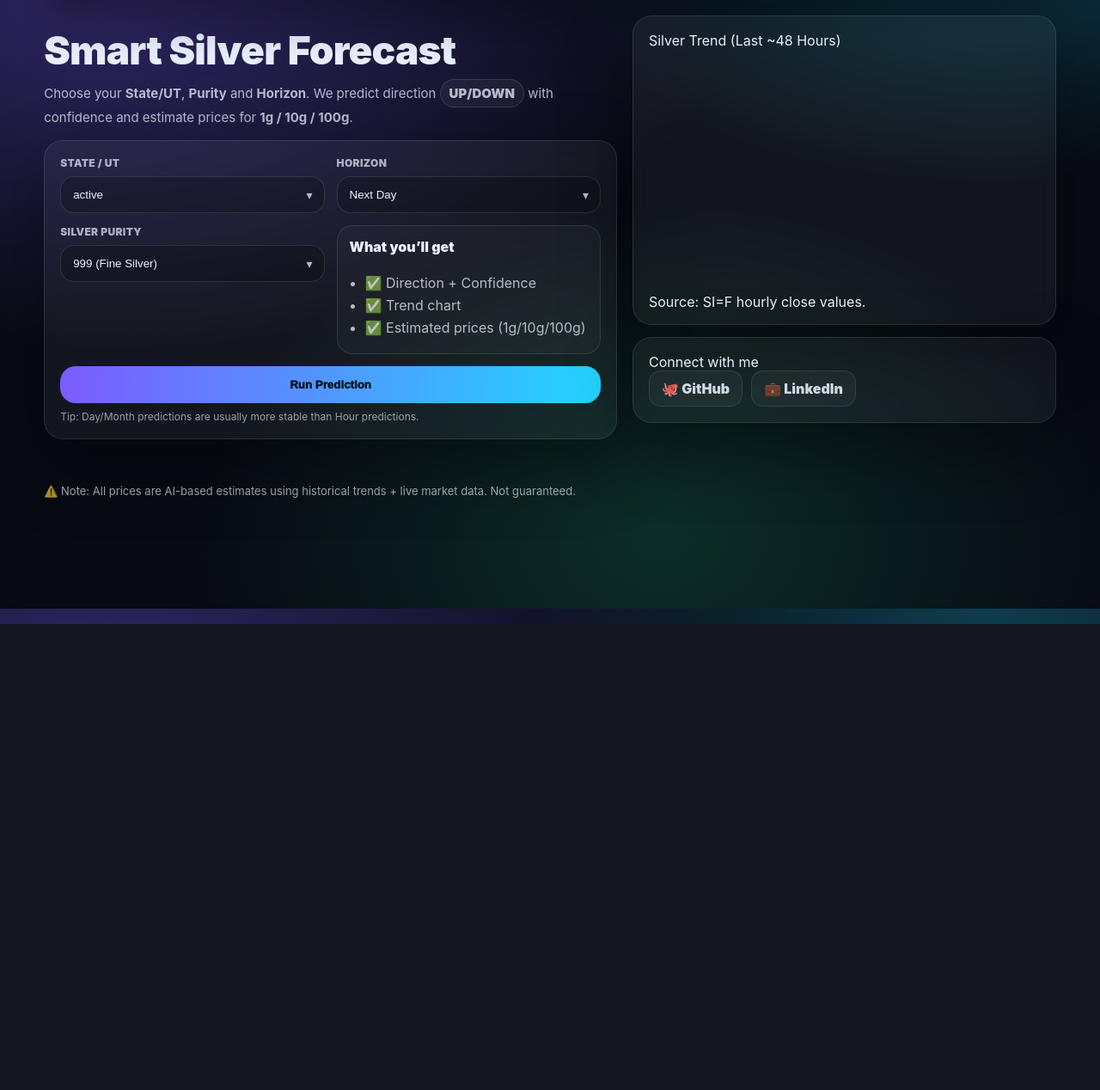
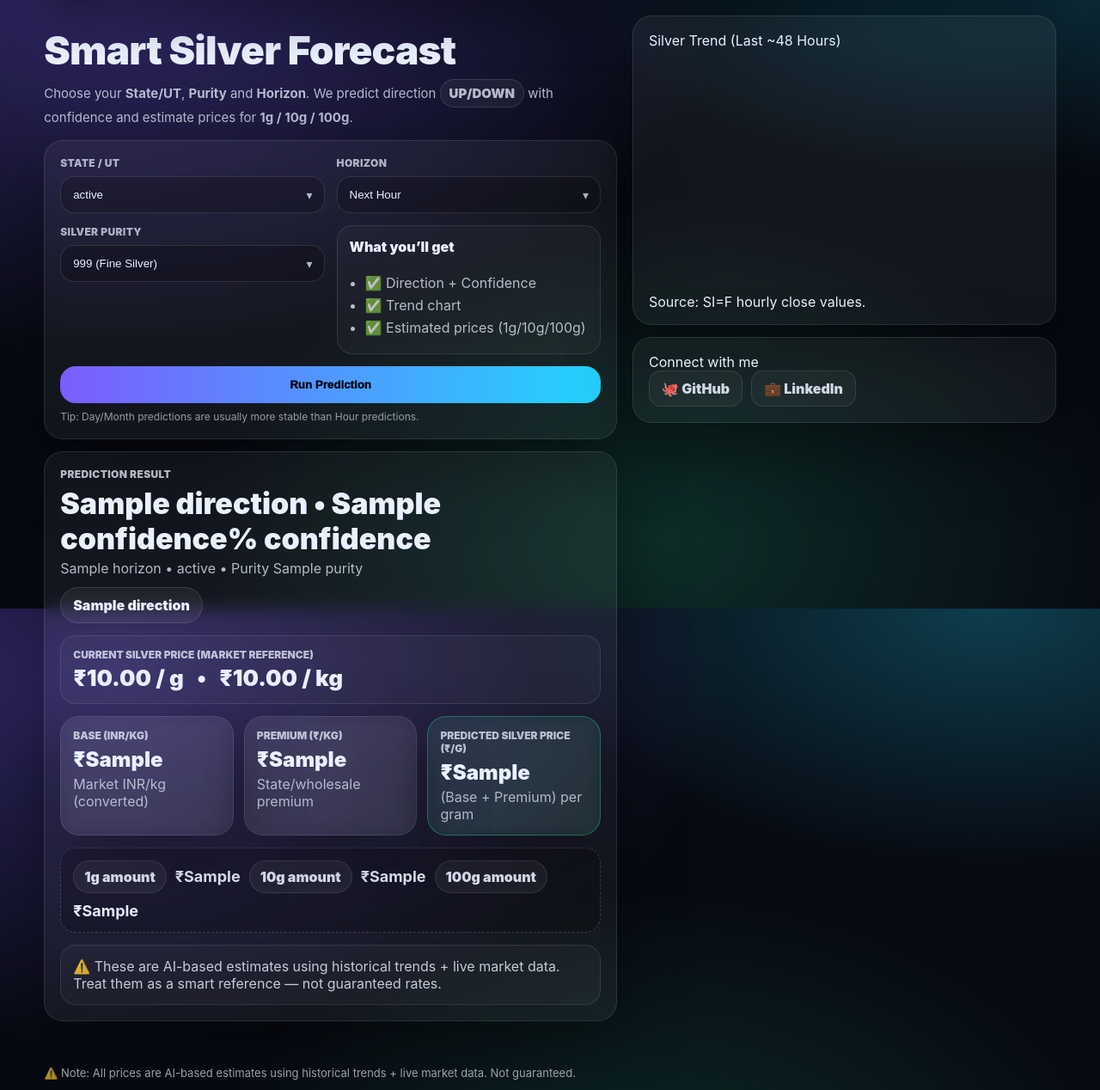
Before and after one commit to Bhavy123321/Silver-Price-Predictor, a Flask app: template templates/index.html in a window 1280 px wide. Shown: the part 92-1360 px from the top of the page at 86% size. Before the commit the page ends 818 px from the top, so only its background shows below. Run offline with Flask 3, Linux system fonts and the light colour scheme; the template is opened without the code that fills it: most values are stand-ins (such as "Sample title", 1, 10 or a date in 2020); parts of the project's set-up code (start-up, migrations or seed data) failed here and were passed over.

Commit message:
Update index.html

```diff
--- a/templates/index.html
+++ b/templates/index.html
@@ -3,6 +3,7 @@
 
 <section class="hero">
 
+  <!-- LEFT -->
   <div class="hero-left">
     <h1 class="title">Smart Silver Forecast</h1>
     <p class="subtitle">
@@ -29,9 +30,9 @@
           <label>Horizon</label>
           <div class="select-wrap">
             <select name="horizon" required>
-              <option value="1h">Next Hour</option>
-              <option value="1d" selected>Next Day</option>
-              <option value="1m">Next Month</option>
+              <option value="1h" {% if result and "Hour" in result.horizon %}selected{% endif %}>Next Hour</option>
+              <option value="1d" {% if result and "Day" in result.horizon %}selected{% endif %}>Next Day</option>
+              <option value="1m" {% if result and "Month" in result.horizon %}selected{% endif %}>Next Month</option>
             </select>
           </div>
         </div>
@@ -40,10 +41,10 @@
           <label>Silver Purity</label>
           <div class="select-wrap">
             <select name="purity" required>
-              <option value="999">999 (Fine Silver)</option>
-              <option value="925">925 (Sterling)</option>
-              <option value="900">900</option>
-              <option value="800">800</option>
+              <option value="999" {% if result and result.purity == "999" %}selected{% endif %}>999 (Fine Silver)</option>
+              <option value="925" {% if result and result.purity == "925" %}selected{% endif %}>925 (Sterling)</option>
+              <option value="900" {% if result and result.purity == "900" %}selected{% endif %}>900</option>
+              <option value="800" {% if result and result.purity == "800" %}selected{% endif %}>800</option>
             </select>
           </div>
         </div>
@@ -62,8 +63,76 @@
 
       </form>
     </div>
+
+    <!-- ✅ RESULT SECTION (THIS WAS MISSING) -->
+    {% if result %}
+    <div class="card result-card" style="margin-top:14px;">
+      <div style="display:flex; justify-content:space-between; align-items:flex-start; gap:12px; flex-wrap:wrap;">
+        <div>
+          <div style="opacity:.75; font-weight:900; font-size:12px; letter-spacing:.35px;">PREDICTION RESULT</div>
+          <div style="font-size:34px; font-weight:950; margin-top:6px;">
+            {{ result.direction }} • {{ result.confidence }}% confidence
+          </div>
+          <div style="opacity:.75; margin-top:4px;">
+            {{ result.horizon }} • {{ result.state }} • Purity {{ result.purity }}
+          </div>
+        </div>
+
+        <div class="pill" style="padding:10px 14px;">
+          {{ result.direction }}
+        </div>
+      </div>
+
+      <div style="margin-top:14px; padding:14px; border-radius:18px; border:1px solid rgba(255,255,255,.10); background:rgba(255,255,255,.03);">
+        <div style="opacity:.75; font-weight:900; font-size:12px;">CURRENT SILVER PRICE (MARKET REFERENCE)</div>
+        <div style="font-size:26px; font-weight:950; margin-top:4px;">
+          ₹{{ "%.2f"|format(result.base_inr_kg/1000) }} / g &nbsp; • &nbsp; ₹{{ "%.2f"|format(result.base_inr_kg) }} / kg
+        </div>
+      </div>
+
+      <div style="display:grid; grid-template-columns:repeat(3,1fr); gap:12px; margin-top:14px;">
+        <div class="card" style="padding:14px;">
+          <div style="opacity:.75; font-weight:900; font-size:12px;">BASE (INR/KG)</div>
+          <div style="font-size:24px; font-weight:950; margin-top:6px;">₹{{ result.base_inr_kg }}</div>
+          <div style="opacity:.7; margin-top:4px;">Market INR/kg (converted)</div>
+        </div>
+
+        <div class="card" style="padding:14px;">
+          <div style="opacity:.75; font-weight:900; font-size:12px;">PREMIUM (₹/KG)</div>
+          <div style="font-size:24px; font-weight:950; margin-top:6px;">₹{{ result.premium_per_kg }}</div>
+          <div style="opacity:.7; margin-top:4px;">State/wholesale premium</div>
+        </div>
+
+        <div class="card" style="padding:14px; border-color: rgba(46,229,157,.35); background: rgba(46,229,157,.07);">
+          <div style="opacity:.75; font-weight:900; font-size:12px;">PREDICTED SILVER PRICE (₹/G)</div>
+          <div style="font-size:24px; font-weight:950; margin-top:6px;">₹{{ result.prices.per_g }}</div>
+          <div style="opacity:.7; margin-top:4px;">(Base + Premium) per gram</div>
+        </div>
+      </div>
+
+      <div style="margin-top:14px; padding:14px; border-radius:18px; border:1px dashed rgba(255,255,255,.18); background:rgba(0,0,0,.18);">
+        <div style="display:flex; gap:10px; flex-wrap:wrap; align-items:center;">
+          <span class="pill" style="padding:8px 12px;">1g amount</span>
+          <strong style="font-size:18px;">₹{{ result.prices.p1 }}</strong>
+
+          <span class="pill" style="padding:8px 12px;">10g amount</span>
+          <strong style="font-size:18px;">₹{{ result.prices.p10 }}</strong>
+
+          <span class="pill" style="padding:8px 12px;">100g amount</span>
+          <strong style="font-size:18px;">₹{{ result.prices.p100 }}</strong>
+        </div>
+      </div>
+
+      <div style="margin-top:14px; padding:14px; border-radius:18px; border:1px solid rgba(255,255,255,.10); background:rgba(255,255,255,.03); color:rgba(234,240,255,.82);">
+        ⚠️ These are AI-based estimates using historical trends + live market data. Treat them as a smart reference — not guaranteed rates.
+      </div>
+
+    </div>
+    {% endif %}
+
   </div>
 
+  <!-- RIGHT -->
   <div class="hero-right">
     <div class="card chart-card">
       <div class="card-title">Silver Trend (Last ~48 Hours)</div>
@@ -79,6 +148,7 @@
       </div>
     </div>
   </div>
+
 </section>
 
 <script>
```
